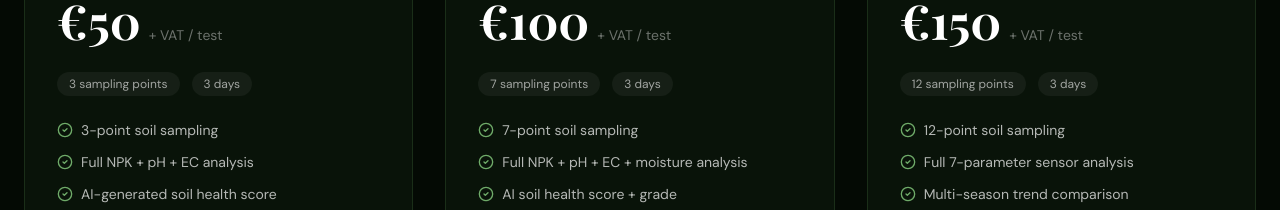
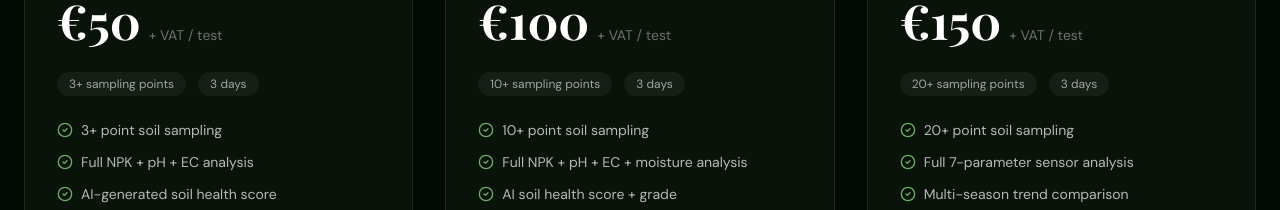
Before and after one commit to Sanju-afk/SoilIntelligence, a Next.js app in the folder frontend/: page / in a window 1280 px wide. Shown: the part 2340-2550 px from the top of the page. Built offline with nearby package versions, Linux system fonts and the light colour scheme; a web font is replaced by a local one.

Commit message:
fiix : billing updates

```diff
--- a/frontend/src/app/page.tsx
+++ b/frontend/src/app/page.tsx
@@ -21,10 +21,10 @@ const PRICING_PLANS = [
     price: 50,
     vat: true,
     color: "moss",
-    sampling_points: 3,
+    sampling_points: "3+",
     turnaround: "3 days",
     features: [
-      "3-point soil sampling",
+      "3+ point soil sampling",
       "Full NPK + pH + EC analysis",
       "AI-generated soil health score",
       "PDF diagnostic report",
@@ -40,10 +40,10 @@ const PRICING_PLANS = [
     price: 100,
     vat: true,
     color: "amber",
-    sampling_points: 7,
+    sampling_points: "10+",
     turnaround: "3 days",
     features: [
-      "7-point soil sampling",
+      "10+ point soil sampling",
       "Full NPK + pH + EC + moisture analysis",
       "AI soil health score + grade",
       "Fertiliser recommendation plan",
@@ -61,10 +61,10 @@ const PRICING_PLANS = [
     price: 150,
     vat: true,
     color: "sky",
-    sampling_points: 12,
+    sampling_points: "20+",
     turnaround: "3 days",
     features: [
-      "12-point soil sampling",
+      "20+ point soil sampling",
       "Full 7-parameter sensor analysis",
       "Multi-season trend comparison",
       "Precision fertiliser cost optimisation",
```
